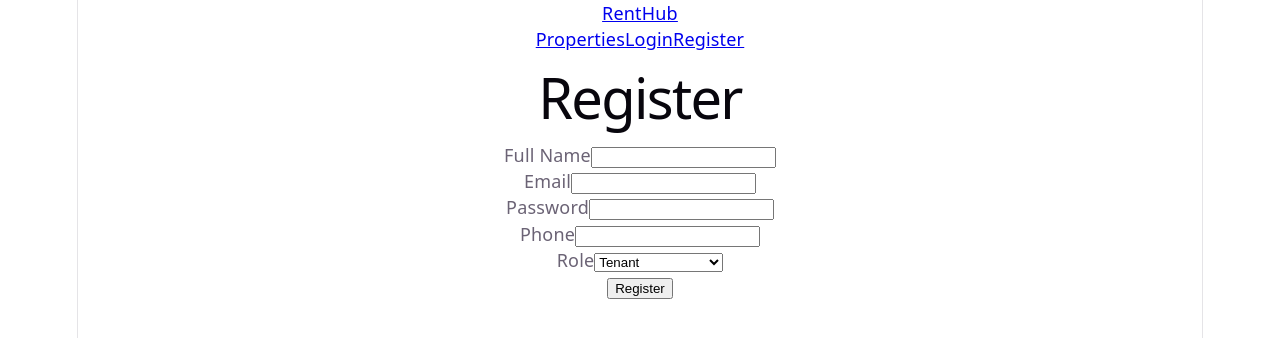
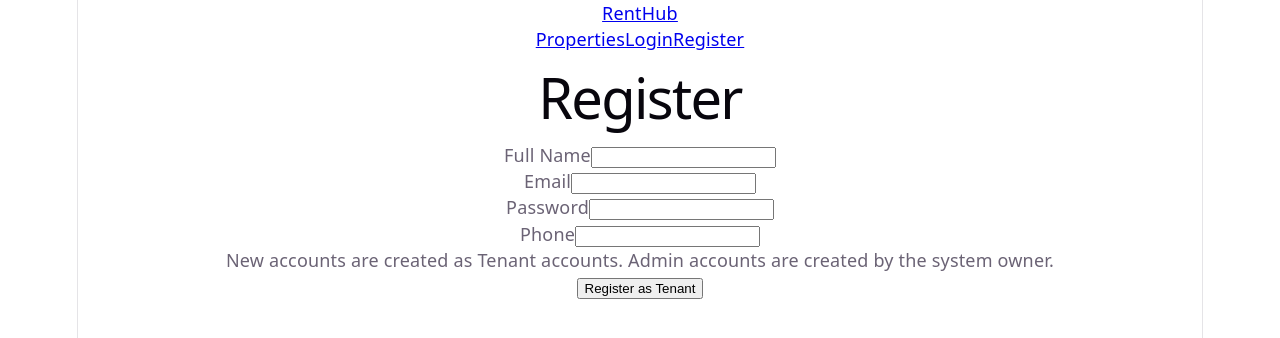
Before and after one commit to aldosarimustafa/renthub-capstone, a React (Vite) app in the folder renthub-client/: page /register in a window 1280 px wide. Shown: the top 338 px of the page. Built offline with nearby package versions, Linux system fonts and the light colour scheme.

Commit message:
Restrict public registration to tenants

```diff
--- a/renthub-client/src/pages/Register.jsx
+++ b/renthub-client/src/pages/Register.jsx
@@ -8,7 +8,6 @@ function Register() {
     const [fullName, setFullName] = useState("");
     const [email, setEmail] = useState("");
     const [password, setPassword] = useState("");
-    const [role, setRole] = useState("Tenant");
     const [phone, setPhone] = useState("");
     const [message, setMessage] = useState("");
 
@@ -20,7 +19,7 @@ function Register() {
                 fullName,
                 email,
                 password,
-                role,
+                role: "Tenant",
                 phone,
             });
 
@@ -81,32 +80,20 @@ function Register() {
                                     />
                                 </div>
 
-                                <div className="mb-3">
-                                    <label className="form-label">Role</label>
-                                    <select
-                                        className="form-select"
-                                        value={role}
-                                        onChange={(e) => setRole(e.target.value)}
-                                    >
-                                        <option>Tenant</option>
-                                        <option>Property Manager</option>
-                                        <option>Administrator</option>
-                                    </select>
+                                <div className="alert alert-info">
+                                    New accounts are created as Tenant accounts. Admin accounts
+                                    are created by the system owner.
                                 </div>
 
                                 <button
                                     type="submit"
                                     className="btn btn-success w-100"
                                 >
-                                    Register
+                                    Register as Tenant
                                 </button>
                             </form>
 
-                            {message && (
-                                <p className="mt-3">
-                                    {message}
-                                </p>
-                            )}
+                            {message && <p className="mt-3">{message}</p>}
                         </div>
                     </div>
                 </div>
```
